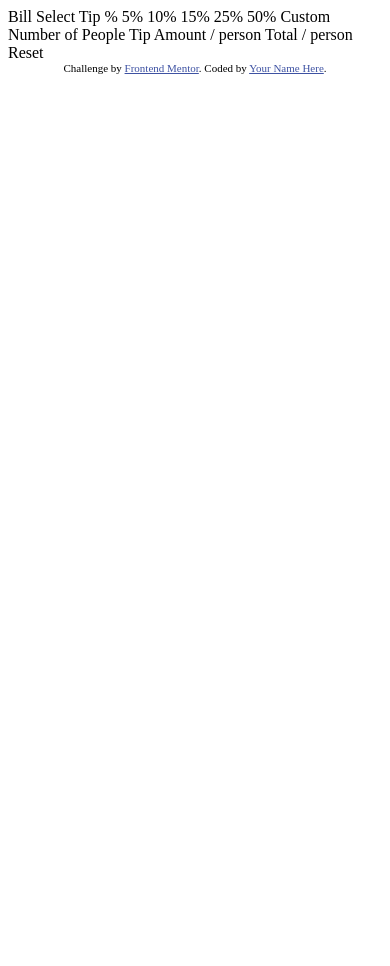
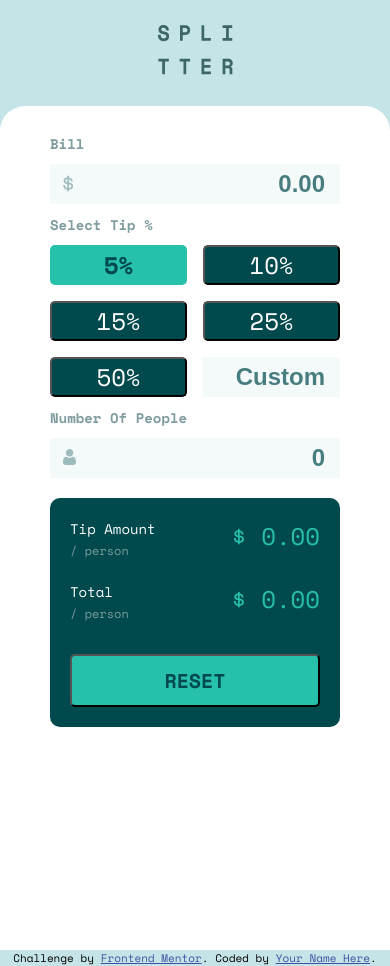
Before and after one commit to jordankimsey/tipCalculator, a website: page index.html in a window 390 px wide. Before the commit the page ends 844 px from the top, so only its background shows below. Drawn offline with nearby package versions, Linux system fonts and the light colour scheme.

Commit message:
mobile version set up

```diff
--- a/index.html
+++ b/index.html
@@ -1,44 +1,137 @@
 <!DOCTYPE html>
 <html lang="en">
     <head>
-  <meta charset="UTF-8">
-  <meta name="viewport" content="width=device-width, initial-scale=1.0"> <!-- displays site properly based on user's device -->
+        <meta charset="UTF-8" />
+        <meta name="viewport" content="width=device-width, initial-scale=1.0" />
+        <!-- displays site properly based on user's device -->
 
-  <link rel="icon" type="image/png" sizes="32x32" href="./images/favicon-32x32.png">
-
+        <link
+            rel="icon"
+            type="image/png"
+            sizes="32x32"
+            href="./images/favicon-32x32.png"
+        />
+        <link rel="stylesheet" href="style.css" />
         <title>Frontend Mentor | Tip calculator app</title>
 
         <!-- Feel free to remove these styles or customise in your own stylesheet 👍 -->
         <style>
-    .attribution { font-size: 11px; text-align: center; }
-    .attribution a { color: hsl(228, 45%, 44%); }
+            .attribution {
+                font-size: 11px;
+                text-align: center;
+            }
+            .attribution a {
+                color: hsl(228, 45%, 44%);
+            }
         </style>
     </head>
     <body>
+        <div class="header">
+            <img src="./images/logo.svg" alt="" srcset="" />
+        </div>
 
-  Bill
+        <div class="card">
+            <div class="card-left">
+                <!--Total bill-->
+                <div class="bill">
+                    <p class="calculatorTitle">Bill</p>
+                    <div class="inputIcon">
+                        <img src="./images/icon-dollar.svg" alt="" />
+                        <input
+                            class=""
+                            type="number"
+                            name="billAmount"
+                            id="billAmount"
+                            placeholder="0.00"
+                        />
+                    </div>
+                </div>
+                <!--Tip amount-->
+                <div class="tipPercent">
+                    <p class="calculatorTitle pad">Select Tip %</p>
+                    <div class="selector" id="tipSelector">
+                        <button
+                            class="percentageButton selected"
+                            name="percentage"
+                            value=""
+                        >
+                            5%
+                        </button>
+                        <button
+                            class="percentageButton"
+                            name="percentage"
+                            value=""
+                        >
+                            10%
+                        </button>
+                        <button
+                            class="percentageButton"
+                            name="percentage"
+                            value=""
+                        >
+                            15%
+                        </button>
+                        <button
+                            class="percentageButton"
+                            name="percentage"
+                            value=""
+                        >
+                            25%
+                        </button>
+                        <button
+                            class="percentageButton"
+                            name="percentage"
+                            value=""
+                        >
+                            50%
+                        </button>
+                        <!--Custom input need to set up function-->
+                        <input type="number" placeholder="Custom"
+                        name="percentage" id="customTip/
+                        onInput="currentTip(this.value)">
+                    </div>
+                </div>
 
-  Select Tip %
-  5%
-  10%
-  15%
-  25%
-  50%
-  Custom
+                <!--Number of people-->
+                <div class="numberOfPeople">
+                    <p class="calculatorTitle pad">Number Of People</p>
+                    <div class="inputIcon">
+                        <img src="./images/icon-person.svg" alt="" />
+                        <input type="number" placeholder="0" class="" />
+                    </div>
+                </div>
+            </div>
 
-  Number of People
-
-  Tip Amount
-  / person
-
-  Total
-  / person
-
-  Reset
+            <div class="tipCard">
+                <p>
+                    Tip Amount <br />
+                    <span>/ person</span>
+                </p>
+                <div class="price" id="tipPerPerson">$ 0.00</div>
+                <p>
+                    Total <br />
+                    <span>/ person</span>
+                </p>
+                <div class="price" id="totalPerPerson">$ 0.00</div>
+                <!--Set up function-->
+                <button
+                    class="button"
+                    id="reset"
+                    onclick="handleClickReset(this.classList)"
+                >
+                    RESET
+                </button>
+            </div>
+        </div>
 
         <div class="attribution">
-    Challenge by <a href="https://www.frontendmentor.io?ref=challenge" target="_blank">Frontend Mentor</a>.
-    Coded by <a href="#">Your Name Here</a>.
+            Challenge by
+            <a
+                href="https://www.frontendmentor.io?ref=challenge"
+                target="_blank"
+                >Frontend Mentor</a
+            >. Coded by <a href="#">Your Name Here</a>.
         </div>
+        <script src="/app.js"></script>
     </body>
 </html>
--- /dev/null
+++ b/style.css
@@ -0,0 +1,168 @@
+@import url('https://fonts.googleapis.com/css2?family=Space+Mono:wght@400;700&display=swap');
+/* - Mobile: 375px
+- Desktop: 1440px */
+
+:root{
+--strong-cyan: hsl(172, 67%, 45%);
+ /* ### Neutral */
+--very-dark-cyan: hsl(183, 100%, 15%);
+--dark-grayish-cyan: hsl(186, 14%, 43%);
+--dark-grayish-cyan: hsl(184, 14%, 56%);
+--light-grayish-cyan: hsl(185, 41%, 84%);
+--light-grayish-cyan: hsl(189, 41%, 97%);
+--white: hsl(0, 0%, 100%);
+}
+
+/* - Font size (form inputs): 24px */
+/* - Weights: 400, 500, 700 */
+
+* {
+    margin: 0;
+    padding: 0;
+    box-sizing: border-box;
+}
+
+body {
+    background-color: hsl(185, 41%, 84%);;
+    display: flex;
+    overflow: hidden;
+    align-items: center;
+    justify-content: center;
+    flex-direction: column;
+    font-family: 'Space Mono', monospace;
+}
+
+input {
+    font-size: 24px;
+    height: 40px;
+    border: none;
+    text-align: right;
+    background-color: var(--light-grayish-cyan);
+    width: 100%;
+}
+
+input::placeholder {
+    color:var(--very-dark-cyan);
+    font-weight: 700;
+    font-size: 24px;
+    opacity: 0.7;
+}
+
+input.error{
+    border: 2px solid #f44336;
+    border-radius: 5px;
+}
+
+.calculatorTitle span.error{
+   display: inline-flex;
+   align-items: flex-end;
+   justify-content: flex-end;
+    color: #f44336;
+    text-align: right;
+}
+
+input.active {
+    border: 2px solid #04AA6D;
+    border-radius: 5px;
+}
+
+.inputIcon {
+    position: relative;
+}
+
+.inputIcon img {
+    position: absolute;
+    top: 11px;
+    left: 13px;
+}
+
+.header {
+    padding: 25px 10px;
+}
+.header img {
+    height: 50px;
+    width: 75px;
+}
+
+.calculatorTitle {
+    display: inline-flex;
+    font-family: inherit;
+    font-weight: 700;
+    font-size: 14px;
+    padding-bottom: 10px;
+    color: var(--dark-grayish-cyan);
+}
+
+.calculatorTitle.pad {
+    margin-top: 10px;
+}
+
+.card {
+    background-color: white;
+    border-radius: 25px 25px 0 0;
+    width: 100%;
+    height: 100vh;
+    padding: 25px 50px;
+}
+
+.selector {
+    display: grid;
+    grid-template: 1fr 1fr 1fr / 1fr 1fr;
+    row-gap: 16px;
+    column-gap: 16px;
+}
+
+.percentageButton {
+    background-color: var(--very-dark-cyan);
+    color: white;
+    font-family: inherit;
+    font-size: 24px;
+    border-radius: 5px;
+}
+
+.percentageButton.selected {
+    background-color: var(--strong-cyan);
+    color: var(--very-dark-cyan);
+    font-size: 24px;
+    border: none;
+    font-weight: 700;
+}
+
+.tipCard {
+    margin-top: 20px;
+    padding: 20px;
+    background-color: var(--very-dark-cyan);
+    width: 100%;
+    border-radius: 10px;
+    display: grid;
+    grid-template: 1fr 1fr 1fr / 1fr 1fr;
+}
+
+.tipCard p {
+    color: white;
+    font-size: 14px;
+}
+
+.tipCard p span {
+    font-size: 12px;
+    color: var(--dark-grayish-cyan);
+}
+
+.tipCard button {
+    grid-column: 1/-1;
+    width: 100%;
+    padding: 10px 5px;
+    margin-top: 10px;
+    border-radius: 5px;
+    background-color: var(--strong-cyan);
+    font-family: inherit;
+    font-weight: 700;
+    font-size: 20px;
+    color: var(--very-dark-cyan);
+}
+
+.tipCard .price {
+    color: var(--strong-cyan);
+    font-size: 24px;
+    text-align: right;
+}
```
Also changed, not shown: package.json (added, +23 -0 lines), app.js (added), 2 other files. Lines whose indentation alone changed are shown as unchanged.
